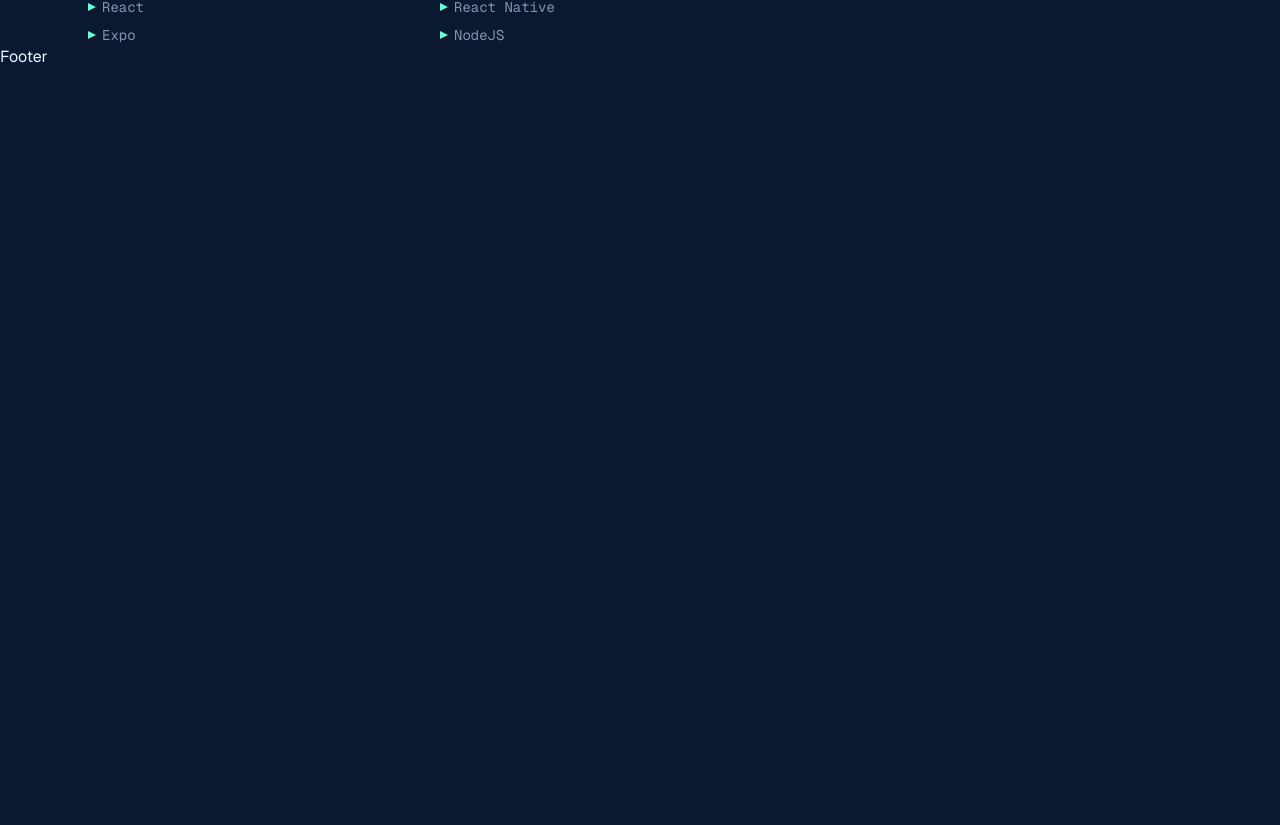
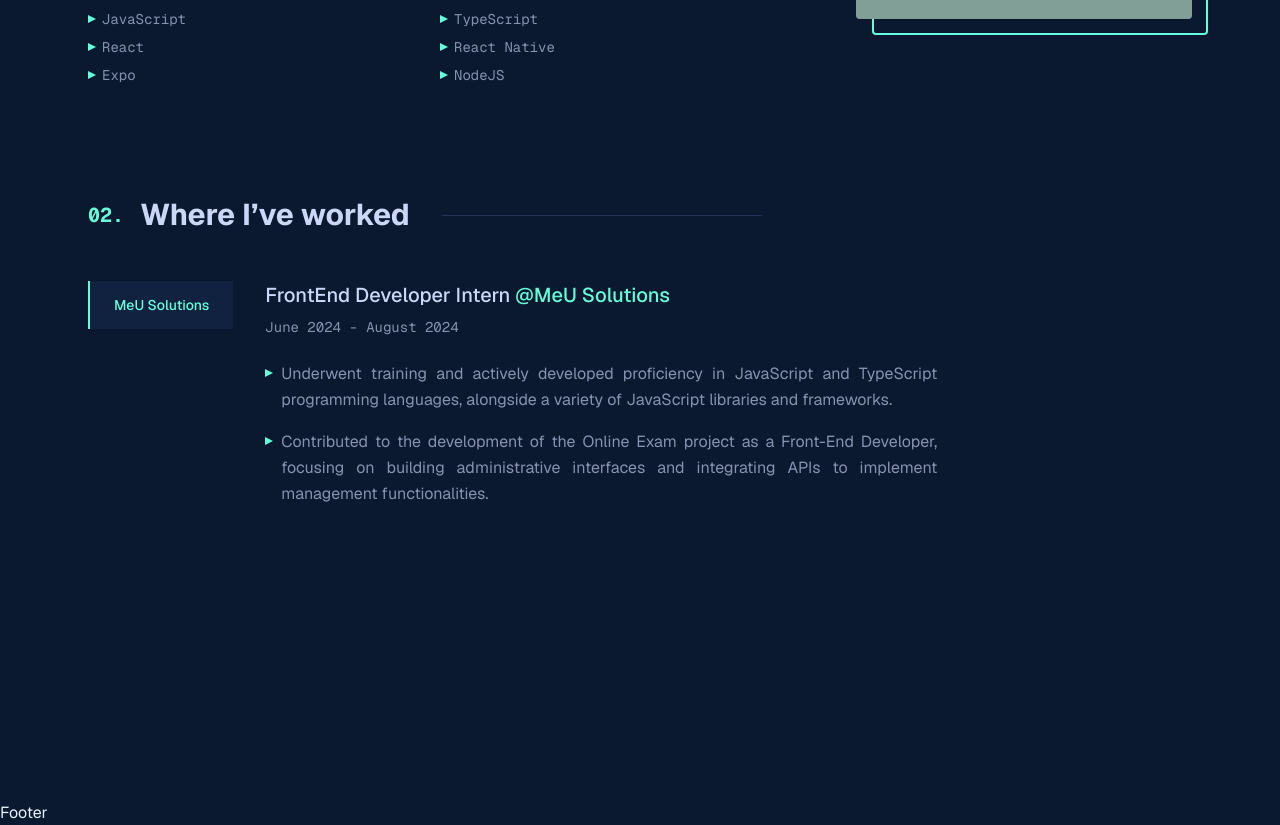
Before and after one commit to ThanhTumG/personal-portfolio, a Next.js app: page / in a window 1280 px wide. Shown: the part 1225-2050 px from the top of the page. Before the commit the page ends 1294 px from the top, so only its background shows below. Built offline with nearby package versions, Linux system fonts and the light colour scheme; grey boxes are pictures that could not be loaded.

Commit message:
Feature: Experience

```diff
--- a/src/app/page.tsx
+++ b/src/app/page.tsx
@@ -1,4 +1,4 @@
-import { About, Footer, Navigation, Welcome } from "@/components";
+import { About, Experience, Footer, Navigation, Welcome } from "@/components";
 import { Cursor } from "@/components/ui";
 
 export default function Home() {
@@ -6,9 +6,10 @@ export default function Home() {
     <div className="font-sans">
       <Cursor />
       <Navigation />
-      <div className="flex flex-col max-w-6xl px-6 mx-auto w-full">
+      <div className="flex flex-col max-w-6xl px-6 pb-10 mx-auto w-full">
         <Welcome />
         <About />
+        <Experience />
       </div>
 
       <Footer />
--- a/src/components/about/About.tsx
+++ b/src/components/about/About.tsx
@@ -42,7 +42,7 @@ const About = () => {
   return (
     <div
       ref={containerRef}
-      className={`flex flex-col items-start justify-center ${
+      className={`flex flex-col items-start justify-center pt-10 pb-28 ${
         isVisible ? "animate-fade-in-up" : "opacity-0"
       }`}
     >
--- /dev/null
+++ b/src/components/experience/Experience.tsx
@@ -0,0 +1,114 @@
+"use client";
+import React, { useEffect, useRef, useState } from "react";
+
+const jobs = [
+  {
+    company: "MeU Solutions",
+    title: "FrontEnd Developer Intern",
+    period: "June 2024 - August 2024",
+    url: "https://meu-solutions.com",
+    responsibilities: [
+      "Underwent training and actively developed proficiency in JavaScript and TypeScript programming languages, alongside a variety of JavaScript libraries and frameworks.",
+      "Contributed to the development of the Online Exam project as a Front-End Developer, focusing on building administrative interfaces and integrating APIs to implement management functionalities.",
+    ],
+  },
+];
+
+const Experience = () => {
+  const containerRef = useRef<HTMLDivElement | null>(null);
+  const [isVisible, setIsVisible] = useState(false);
+  const [activeJob, setActiveJob] = useState(0);
+
+  useEffect(() => {
+    const element = containerRef.current;
+    if (!element) return;
+
+    const observer = new IntersectionObserver(
+      (entries) => {
+        entries.forEach((entry) => {
+          if (entry.isIntersecting) {
+            setIsVisible(true);
+            observer.unobserve(entry.target);
+          }
+        });
+      },
+      {
+        root: null,
+        rootMargin: "0px 0px -10% 0px",
+        threshold: 0.15,
+      }
+    );
+
+    observer.observe(element);
+    return () => observer.disconnect();
+  }, []);
+  return (
+    <div
+      ref={containerRef}
+      className={`flex flex-col items-start justify-center pb-28 ${
+        isVisible ? "animate-fade-in-up" : "opacity-0"
+      }`}
+    >
+      <h2 className="flex w-full items-center mb-12 text-2xl md:text-3xl font-bold text-lightest-slate">
+        <span className="text-green mr-4 font-mono text-lg md:text-xl">
+          02.
+        </span>
+        Where I’ve worked
+        <div className="flex-1 h-px w-auto bg-lightest-navy ml-8 max-w-xs"></div>
+      </h2>
+
+      <div className="flex md:flex-row flex-col gap-8">
+        <div className="flex md:flex-col flex-row">
+          {jobs.map((job, index) => (
+            <button
+              key={job.company}
+              onClick={() => setActiveJob(index)}
+              className={`px-6 py-3 text-left border-l-0 md:border-l-2 md:border-b-0 border-b-2 transition-all duration-200 whitespace-nowrap md:whitespace-normal ${
+                activeJob === index
+                  ? "text-green border-green bg-light-navy"
+                  : "text-slate border-lightest-navy hover:text-green hover:bg-light-navy"
+              }`}
+            >
+              <span className="text-sm font-medium">{job.company}</span>
+            </button>
+          ))}
+        </div>
+
+        <div className="flex min-h-92 max-w-2xl">
+          <div key={activeJob} className="animate-fade-in">
+            <h3 className="text-xl font-medium text-lightest-slate mb-2">
+              {jobs[activeJob].title}
+              <span className="text-green"> @</span>
+              <a
+                href={jobs[activeJob].url}
+                className="text-green hover:underline"
+                target="_blank"
+                rel="noopener noreferrer"
+              >
+                {jobs[activeJob].company}
+              </a>
+            </h3>
+
+            <p className="text-sm text-slate font-mono mb-6">
+              {jobs[activeJob].period}
+            </p>
+
+            <ul className="space-y-4">
+              {jobs[activeJob].responsibilities.map((responsibility, index) => (
+                <li
+                  key={index}
+                  className="flex items-start text-slate leading-relaxed"
+                >
+                  <div className="w-0 h-0 mt-2 mr-2 border-l-[8px] border-t-[4px] border-b-[4px] border-t-transparent border-b-transparent border-l-green" />
+                  <span className="text-justify">{responsibility}</span>
+                </li>
+              ))}
+            </ul>
+          </div>
+        </div>
+      </div>
+    </div>
+  );
+};
+
+export default Experience;
--- a/src/components/index.ts
+++ b/src/components/index.ts
@@ -1,4 +1,5 @@
 export { default as Navigation } from "./navigation/Navigation";
 export { default as Welcome } from "./welcome/Welcome";
 export { default as About } from "./about/About";
+export { default as Experience } from "./experience/Experience";
 export { default as Footer } from "./footer/Footer";
--- a/src/components/ui/Cursor.tsx
+++ b/src/components/ui/Cursor.tsx
@@ -1,5 +1,4 @@
 "use client";
-import { cn } from "@/lib/utils";
 import { useEffect, useState } from "react";
 
 export default function Cursor() {
@@ -22,7 +21,7 @@ export default function Cursor() {
         return (
           <div
             key={index}
-            className="fixed top-0 left-0 blur-2xl text-black rounded-full pointer-events-none z-[-10] transition-all ease-out"
+            className="fixed top-0 left-0 blur-2xl text-black rounded-full pointer-events-none z-[-10] duration-[0s]"
             style={{
               backgroundColor: `rgba(34, 85, 160, ${0.008 + index * 0.005})`,
               width: side,
```
